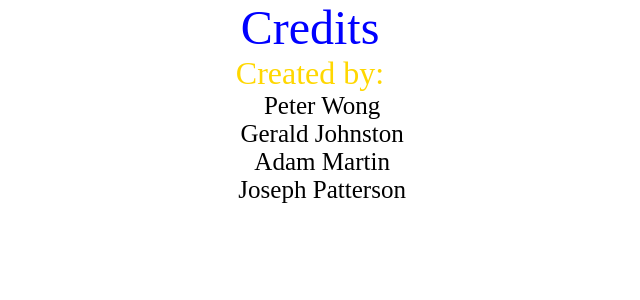
After one commit to johnston-gerald/Team-1-W14-CIT261, a PHP site: page /include/credits.html in a window 1280 px wide. The commit adds this page. Shown: the top 300 px of the page, without its empty margins (330-970 px from the left). Run offline with PHP 8.4, Linux system fonts and the light colour scheme.

Commit message:
CREDITS!!!!

```diff
--- a/public_html/css/listapp.css
+++ b/public_html/css/listapp.css
@@ -161,3 +161,71 @@ body,html {
     -webkit-transition:border 2s;
     transition:border 2s;
 }
+
+#h1 {
+        color: blue;
+        font-size: 3em;
+      -moz-animation-duration: 3s;
+      -webkit-animation-duration: 3s;
+      -moz-animation-name: slidein;
+      -webkit-animation-name: slidein;
+      -moz-animation-iteration-count: 1;
+      -webkit-animation-iteration-count: 1;
+}
+
+#h2 {
+        color:gold;
+      font-size: 2em;
+      -moz-animation-duration: 6s;
+      -webkit-animation-duration: 6s;
+      -moz-animation-name: slidein;
+      -webkit-animation-name: slidein;
+      -moz-animation-iteration-count: 1;
+      -webkit-animation-iteration-count: 1;
+}
+
+#h3 {
+      font-size: 1.5em;
+      -moz-animation-duration: 9s;
+      -webkit-animation-duration: 9s;
+      -moz-animation-name: slidein;
+      -webkit-animation-name: slidein;
+      -moz-animation-iteration-count: 1;
+      -webkit-animation-iteration-count: 1;
+}
+
+@-moz-keyframes slidein {
+      from {
+        margin-left:100%;
+        width:300%
+      }
+
+      75% {
+        font-size:500%;
+        margin-left:25%;
+        width:150%;
+      }
+
+      to {
+        margin-left:0%;
+        width:100%;
+      }
+}
+
+@-webkit-keyframes slidein {
+      from {
+        margin-left:100%;
+        width:300%
+      }
+
+      75% {
+        font-size:500%;
+        margin-left:25%;
+        width:150%;
+      }
+
+      to {
+        margin-left:0%;
+        width:100%;
+      }
+}
--- /dev/null
+++ b/public_html/include/credits.html
@@ -0,0 +1,7 @@
+<link rel="stylesheet" href="../css/listapp.css" type="text/css" />
+<div id="h1">Credits</div>
+<div id="h2">Created by:</div>
+<div id="h3">Peter Wong<br>
+      Gerald Johnston<br>
+      Adam Martin<br>
+      Joseph Patterson</div>
--- a/public_html/include/menu.html
+++ b/public_html/include/menu.html
@@ -3,6 +3,6 @@
 <button type="button" onclick="listapp.searchList();"><span class="glyphicon glyphicon-search"></span></button>
 <button id="disconnect" type="button" onclick="listapp.showOptionsMenu()"><span class="glyphicon glyphicon-align-justify"></span></button>
 <div id="options-menu">
-    <button onclick="#showcredits" id="credits">Credits</button>
+    <button onclick="location.href='include/credits.html'" id="credits">Credits</button>
     <button onclick="helper.disconnect()" id="logout">Logout</button>
 </div>
```
